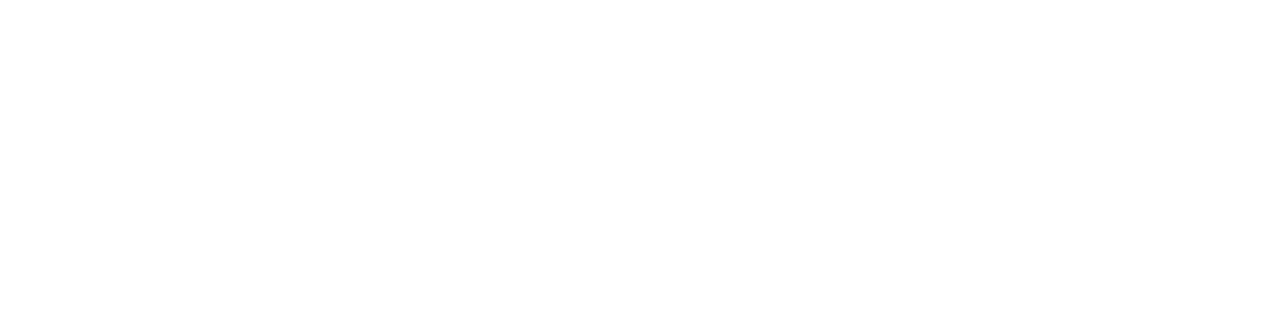
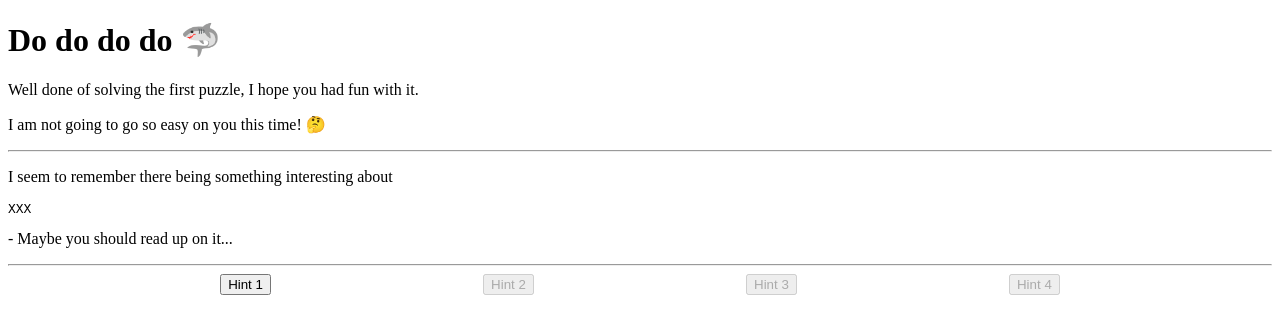
Before and after one commit to ntrpilot/ntrpilot.github.io, a plain HTML site: page baby-shark/index.html in a window 1280 px wide. Drawn offline with Linux system fonts and the light colour scheme.

Commit message:
kljdasjklsad

```diff
--- a/baby-shark/index.html
+++ b/baby-shark/index.html
@@ -5,8 +5,49 @@
     <meta http-equiv="X-UA-Compatible" content="IE=edge">
     <meta name="viewport" content="width=device-width, initial-scale=1.0">
     <title>BABY-SHARK</title>
+
+    <style>
+        #hint2, #hint3, #hint4 {
+            display: none;
+        }
+    </style>
 </head>
 <body>
+    <h1>Do do do do 🦈</h1>
+    <p>Well done of solving the first puzzle, I hope you had fun with it.</p>
+    <p>I am not going to go so easy on you this time! 🤔</p>
+    <hr>
+    <p>I seem to remember there being something interesting about <pre>XXX</pre> - Maybe you should <span id="hint1">read <span id="hint2">(read.. as in like a <span id="hint3"><b>purple</b></span> book)</span></span> up on it...</p>
+    <p id="hint4">The DMS 😋 Look it up in your DSM</p>
+    <hr>
+    <div style="display: flex; justify-content: space-evenly; width: 100%">
+        <button id="hint1Btn" title="Easy there.. At least try to figure it out first :D this will be available soon." disabled="disabled" onclick="showHintOne()">Hint 1</button>
+        <button id="hint2Btn" title="Easy there.. At least try to figure it out first :D this will be available soon." disabled="disabled" onclick="showHintTwo()">Hint 2</button>
+        <button id="hint3Btn" title="Easy there.. At least try to figure it out first :D this will be available soon." disabled="disabled" onclick="showHintThree()">Hint 3</button>
+        <button id="hint4Btn" title="Easy there.. At least try to figure it out first :D this will be available soon." disabled="disabled" onclick="showHintFour()">Hint 4</button>
+    </div>
 
+    <script>
+        setTimeout(() => document.getElementById('hint1Btn').removeAttribute('disabled'), 1 * 1000);
+
+        function showHintOne() {
+            document.getElementById('hint1').style.fontWeight = 'bolder';
+            setTimeout(() => document.getElementById('hint2Btn').removeAttribute('disabled'), 1 * 1000);
+        }
+
+        function showHintTwo() {
+            document.getElementById('hint2').style.display = 'inline'
+            setTimeout(() => document.getElementById('hint3Btn').removeAttribute('disabled'), 1 * 1000);
+        }
+
+        function showHintThree() {
+            document.getElementById('hint3').style.display = 'inline'
+            setTimeout(() => document.getElementById('hint4Btn').removeAttribute('disabled'), 1 * 1000);
+        }
+
+        function showHintFour() {
+            document.getElementById('hint4').style.display = 'inline'
+        }
+    </script>
 </body>
 </html>
```
Also changed, not shown: directions/index.html (added), your-surprise/index.html (added).
